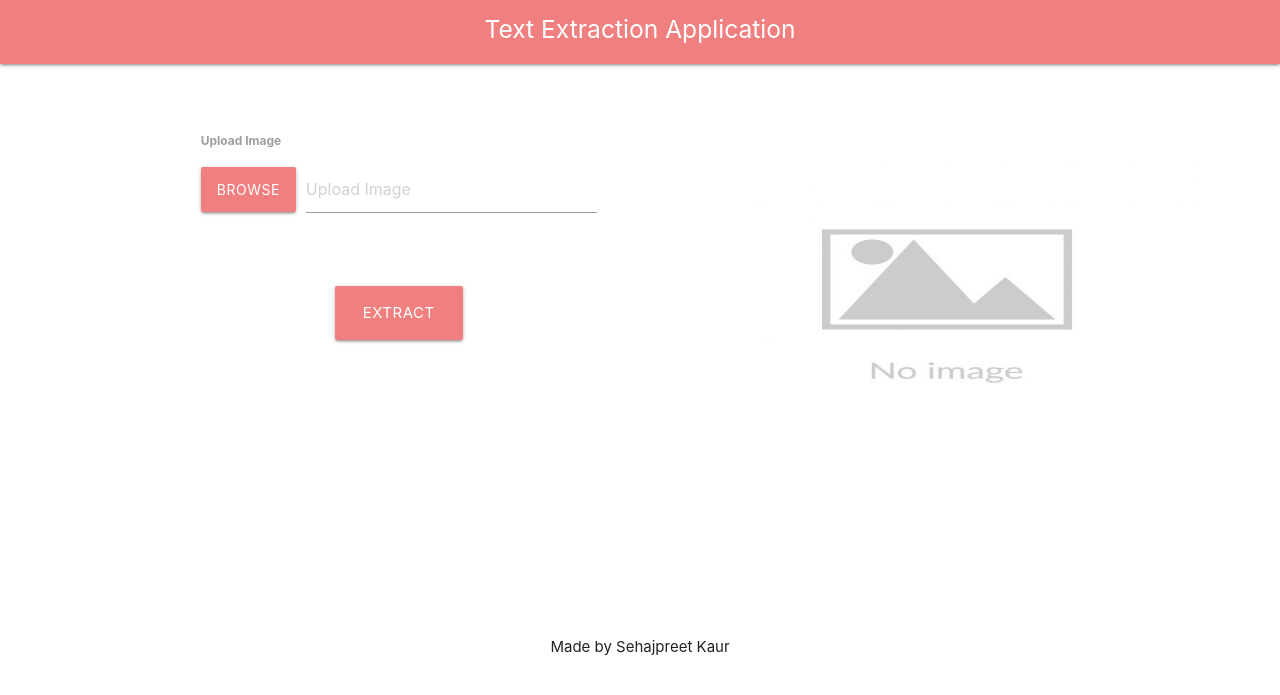
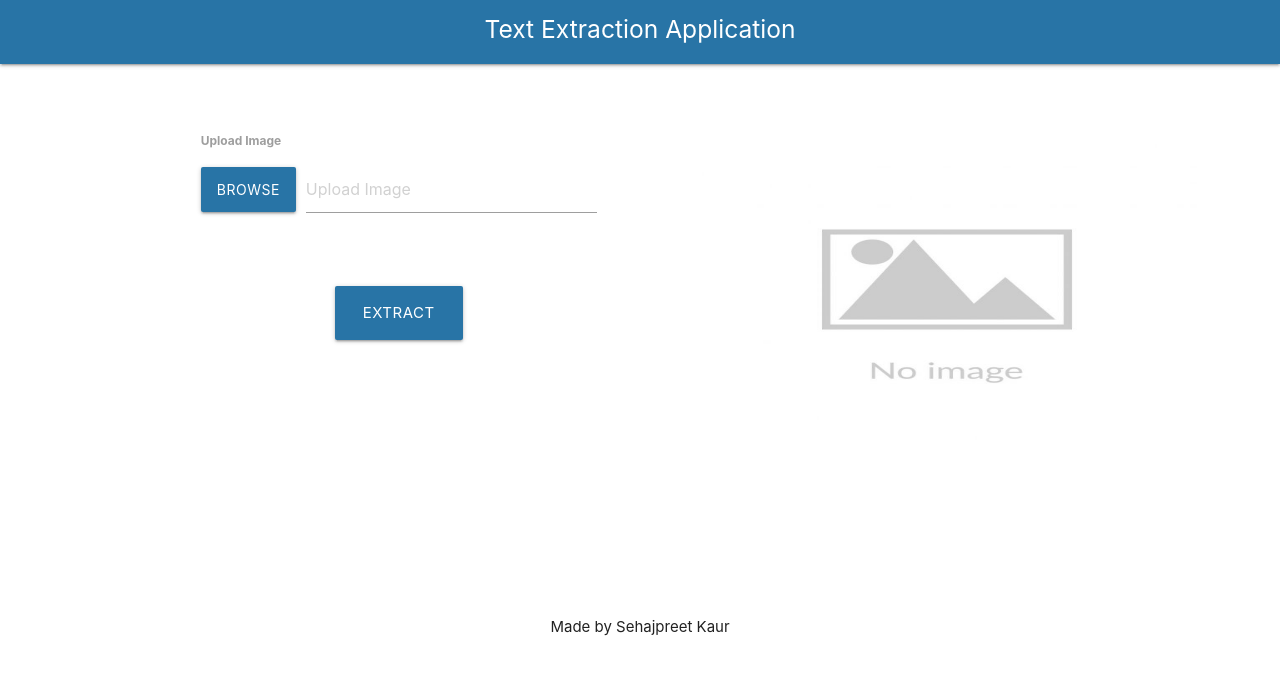
Before and after one commit to sehajmander12/TextExtraction, a Flask app: page / in a window 1280 px wide. Shown: the top 695 px of the page. Run offline with Flask 2, Linux system fonts and the light colour scheme; some libraries are stand-ins or nearby versions.

Commit message:
Update index.html

```diff
--- a/app/templates/index.html
+++ b/app/templates/index.html
@@ -19,7 +19,7 @@
 </head>
 
 <body>
-  <nav style="background-color: #F08080" class="lighten-1"  role="navigation" style="height: 100px">
+  <nav style="background-color: #2874A6" class="lighten-1"  role="navigation" style="height: 100px">
     <div class="nav-wrapper container">
       <a id="logo-container" class="brand-logo center"><h5>Text Extraction Application</h5></a>
 
@@ -39,7 +39,7 @@
                   <div class="row">
                     <label for="first_name"><b>Upload Image</b></label><br>
                     <div class = "file-field input-field">
-                      <div class = "btn" style="background-color: #F08080">
+                      <div class = "btn" style="background-color: #2874A6">
                         <span>Browse</span>
                         <input type = "file" name="image_upload" id="image_upload" />
                       </div>
@@ -50,7 +50,7 @@
                   </div>
 
                   <div class="row center" style="margin-top: 50px">
-                    <button id="submit" type="submit" class="btn btn-large" style="background-color: #F08080">Extract</button>
+                    <button id="submit" type="submit" class="btn btn-large" style="background-color: #2874A6">Extract</button>
                   </div>
 
                   <div>
@@ -80,7 +80,7 @@
   </div>
   </div>
   <div>
-    <div style="text-align: center; text-color: #F08080; margin-top: 150px; ">Made by Sehajpreet Kaur</div>
+    <div style="text-align: center; text-color: #F08080; margin-top: 130px; "><p style style="text-color: #2874A6;">Made by Sehajpreet Kaur</p></div>
   <!--  Scripts-->
   <script src="./static/js/materialize.js"></script>
   <script type="text/javascript">
```
